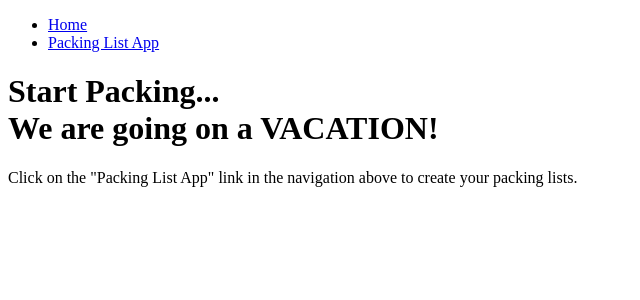
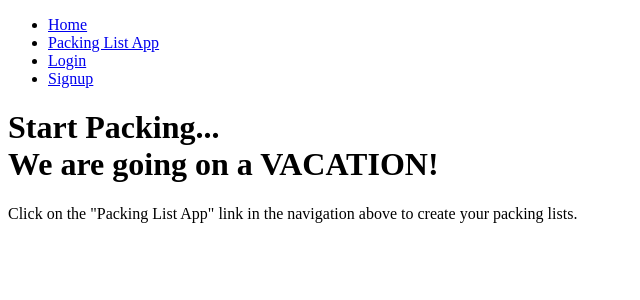
Before and after one commit to TeodoraAlina/start-packing, a Django app: page / in a window 1280 px wide. Shown: the top 300 px of the page, without its empty margins (0-640 px from the left). Run offline with Django 4.2, Linux system fonts and the light colour scheme.

Commit message:
Updated navigation links in base.html for authentication using allauth

```diff
--- a/templates/base.html
+++ b/templates/base.html
@@ -13,7 +13,12 @@
         <ul>
             <li><a href="{% url 'get_homepage' %}">Home</a></li>
             <li><a href="{% url 'get_packing_list' %}">Packing List App</a></li>
-            <!-- Add other navigation links here -->
+            {% if user.is_authenticated %}
+            <li><a href="{% url 'account_logout' %}">Logout</a></li>
+            {% else %}
+            <li><a href="{% url 'account_login' %}">Login</a></li>
+            <li><a href="{% url 'account_signup' %}">Signup</a></li>
+            {% endif %}
         </ul>
     </nav>
     <main>
```
